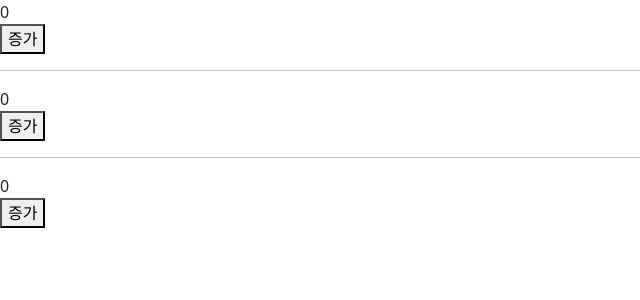
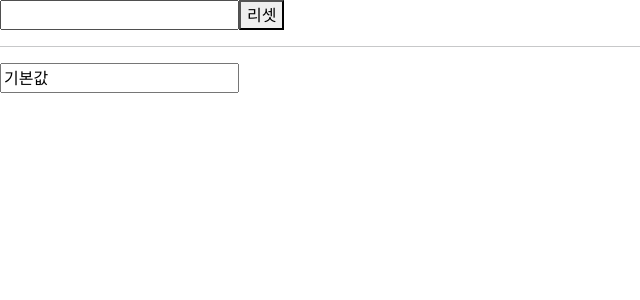
Before and after one commit to yumin359/react, a React (Vite) app: page / in a window 1280 px wide. Shown: the top 300 px of the page, without its empty margins (0-640 px from the left). Built offline with nearby package versions, Linux system fonts and the light colour scheme.

Commit message:
0702 input value 변경

```diff
--- /dev/null
+++ b/src/App25.jsx
@@ -0,0 +1,47 @@
+import React, { useState } from "react";
+
+function MyComp1(props) {
+  const [text, setText] = useState("기본값");
+
+  function handleInputChange(event) {
+    console.log(event.target.value);
+    // setText("다른 값");
+    setText(event.target.value);
+  }
+
+  return (
+    <div>
+      <input type="text" value={text} onChange={handleInputChange} />
+    </div>
+  );
+}
+
+function MyComp2() {
+  // 연습
+  // input 값이 입력되도록
+  // 리셋 버튼 클릭 시 input 의 value가 "" 되도록
+  const [message, setMessage] = useState("");
+
+  return (
+    <div>
+      <input
+        type="text"
+        value={message}
+        onChange={(e) => setMessage(e.target.value)}
+      />
+      <button onClick={() => setMessage("")}>리셋</button>
+    </div>
+  );
+}
+
+function App25(props) {
+  return (
+    <div>
+      <MyComp2 />
+      <hr />
+      <MyComp1 />
+    </div>
+  );
+}
+
+export default App25;
--- a/src/main.jsx
+++ b/src/main.jsx
@@ -1,12 +1,12 @@
 import { StrictMode } from "react";
 import { createRoot } from "react-dom/client";
 import "bootstrap/dist/css/bootstrap.min.css";
-import App24 from "./App24.jsx";
+import App25 from "./App25.jsx";
 
 createRoot(document.getElementById("root")).render(
   <StrictMode>
     <>
-      <App24 />
+      <App25 />
     </>
   </StrictMode>,
 );
```
